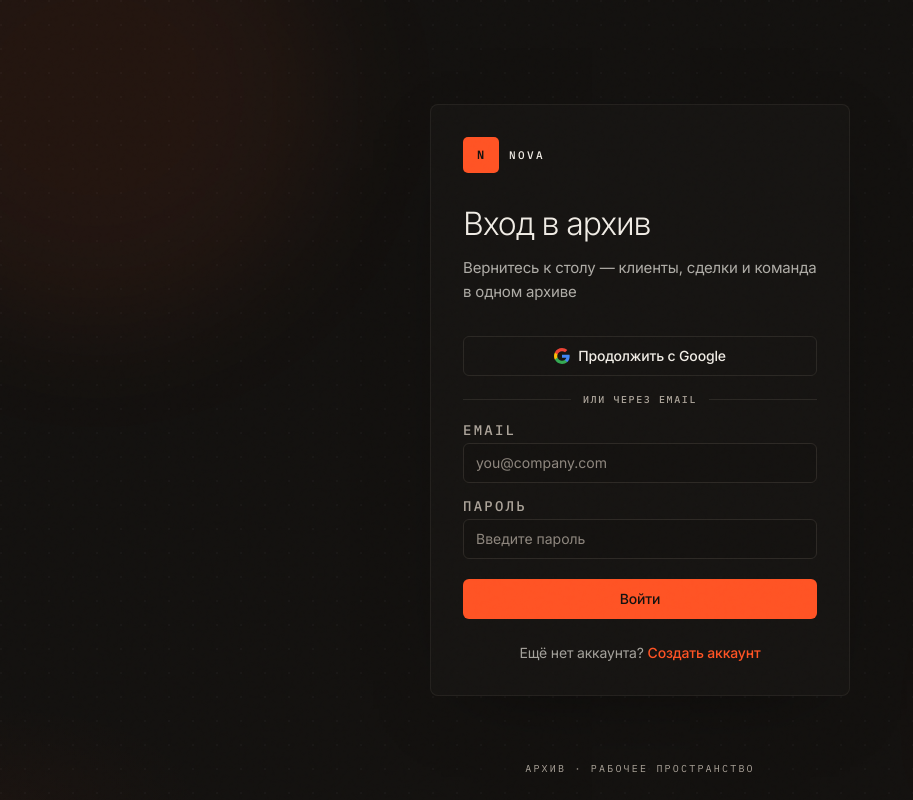
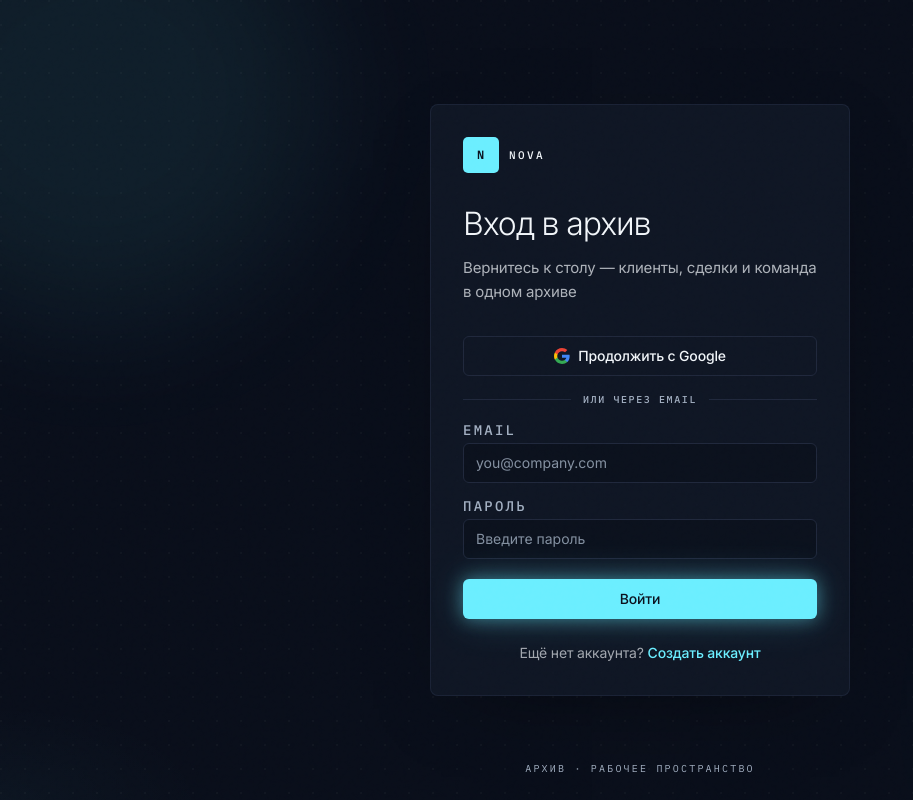
Before and after one commit to ansa-music/nova-crm, a React (Vite) app: page /login in a window 1280 px wide. Shown: the whole page, without its empty margins (0-913 px from the left). Built offline with nearby package versions, Linux system fonts and the light colour scheme; no server answers.

Commit message:
Retune Nova OS to a cyan-glow palette and drop vermilion as the default.

```diff
--- a/index.html
+++ b/index.html
@@ -5,7 +5,7 @@
     <link rel="icon" type="image/svg+xml" href="/logo.svg" />
     <meta name="viewport" content="width=device-width, initial-scale=1.0" />
     <meta name="color-scheme" content="dark" />
-    <meta name="theme-color" content="#161310" />
+    <meta name="theme-color" content="#0a1220" />
     <link rel="preconnect" href="https://fonts.googleapis.com" />
     <link rel="preconnect" href="https://fonts.gstatic.com" crossorigin />
     <link
--- a/src/components/common/AccentColorSync.tsx
+++ b/src/components/common/AccentColorSync.tsx
@@ -2,11 +2,11 @@ import { useEffect } from "react";
 import { useWorkspace } from "@/hooks/useWorkspace";
 
 export const ACCENT_PRESETS = [
-  { label: "Вермилион", value: "13 100% 57%" },
-  { label: "Синий", value: "217 91% 60%" },
-  { label: "Зелёный", value: "152 60% 40%" },
-  { label: "Фиолетовый", value: "262 70% 60%" },
-  { label: "Янтарный", value: "38 92% 50%" },
+  { label: "Циан", value: "187 100% 71%" },
+  { label: "Фиолетовый", value: "252 100% 68%" },
+  { label: "Изумруд", value: "164 78% 48%" },
+  { label: "Янтарный", value: "42 96% 62%" },
+  { label: "Малина", value: "340 82% 62%" },
 ] as const;
 
 /** Mount once near the app root. Resets to the default (index.css value) whenever no workspace override is set. */
--- a/src/components/ui/badge.tsx
+++ b/src/components/ui/badge.tsx
@@ -7,7 +7,8 @@ const badgeVariants = cva(
   {
     variants: {
       variant: {
-        default: "border-transparent bg-primary text-primary-foreground",
+        default:
+          "border-transparent bg-primary text-primary-foreground shadow-[0_0_14px_hsl(var(--primary)/0.45),0_0_28px_hsl(var(--primary)/0.18)]",
         secondary: "border-transparent bg-secondary text-secondary-foreground",
         destructive: "border-transparent bg-destructive text-destructive-foreground",
         success: "border-transparent bg-success/15 text-success",
--- a/src/components/ui/button.tsx
+++ b/src/components/ui/button.tsx
@@ -4,11 +4,12 @@ import { cva, type VariantProps } from "class-variance-authority";
 import { cn } from "@/utils/cn";
 
 const buttonVariants = cva(
-  "inline-flex items-center justify-center gap-2 whitespace-nowrap rounded-md text-sm font-medium transition-colors duration-200 ease-out focus-visible:outline-none focus-visible:ring-1 focus-visible:ring-ring disabled:pointer-events-none disabled:opacity-50",
+  "inline-flex items-center justify-center gap-2 whitespace-nowrap rounded-md text-sm font-medium transition-colors duration-200 ease-out focus-visible:outline-none focus-visible:ring-1 focus-visible:ring-ring focus-visible:shadow-[0_0_0_1px_hsl(var(--primary)/0.7),0_0_22px_hsl(var(--primary)/0.4)] disabled:pointer-events-none disabled:opacity-50",
   {
     variants: {
       variant: {
-        default: "bg-primary text-primary-foreground hover:bg-primary/90",
+        default:
+          "bg-primary text-primary-foreground shadow-[0_0_18px_hsl(var(--primary)/0.45),0_0_40px_hsl(var(--primary)/0.18)] hover:bg-primary/90 hover:shadow-[0_0_24px_hsl(var(--primary)/0.55),0_0_48px_hsl(var(--primary)/0.22)]",
         destructive: "bg-destructive text-destructive-foreground hover:bg-destructive/90",
         outline: "border border-border bg-transparent hover:border-primary/40 hover:text-primary",
         secondary: "bg-secondary text-secondary-foreground hover:bg-secondary/80",
--- a/src/index.css
+++ b/src/index.css
@@ -4,50 +4,49 @@
 
 @layer base {
   /*
-    Design tokens — "Архив" identity, refined:
-    warm near-black, off-white ink, vermilion #FF4A22 spent sparingly,
-    hairline borders, Inter (optical sizes) + IBM Plex Mono eyebrows.
-    Light mode is a fallback; the product identity is the dark palette.
+    Design tokens — Nova OS:
+    deep navy ground, cyan glow primary (#6EE7FF), violet secondary.
+    Light mode is a cooler fallback of the same identity.
   */
   :root {
-    --background: 36 22% 97%;
-    --foreground: 30 15% 12%;
+    --background: 210 40% 97%;
+    --foreground: 222 47% 11%;
 
-    --card: 36 28% 99%;
-    --card-foreground: 30 15% 12%;
+    --card: 210 36% 99%;
+    --card-foreground: 222 47% 11%;
 
-    --popover: 36 30% 99%;
-    --popover-foreground: 30 15% 12%;
+    --popover: 210 40% 99%;
+    --popover-foreground: 222 47% 11%;
 
-    --primary: 13 100% 57%;
-    --primary-foreground: 36 22% 98%;
+    --primary: 187 90% 32%;
+    --primary-foreground: 210 40% 99%;
 
-    --secondary: 36 16% 94%;
-    --secondary-foreground: 30 15% 12%;
+    --secondary: 252 70% 58%;
+    --secondary-foreground: 210 40% 99%;
 
-    --muted: 36 14% 93%;
-    --muted-foreground: 30 8% 42%;
+    --muted: 214 28% 92%;
+    --muted-foreground: 215 16% 38%;
 
-    --accent: 36 16% 92%;
-    --accent-foreground: 13 80% 40%;
+    --accent: 214 32% 91%;
+    --accent-foreground: 187 80% 28%;
 
-    --destructive: 4 78% 50%;
-    --destructive-foreground: 36 22% 98%;
+    --destructive: 340 72% 46%;
+    --destructive-foreground: 0 0% 100%;
 
-    --success: 142 55% 36%;
+    --success: 164 70% 32%;
     --success-foreground: 0 0% 100%;
 
-    --warning: 38 85% 48%;
-    --warning-foreground: 30 15% 12%;
+    --warning: 38 92% 42%;
+    --warning-foreground: 222 47% 11%;
 
-    --border: 36 12% 88%;
-    --input: 36 12% 88%;
-    --ring: 13 100% 57%;
+    --border: 214 24% 86%;
+    --input: 214 24% 86%;
+    --ring: 187 90% 32%;
 
-    --sidebar: 36 18% 96%;
-    --sidebar-foreground: 30 10% 35%;
-    --sidebar-border: 36 12% 88%;
-    --sidebar-accent: 36 14% 92%;
+    --sidebar: 210 32% 96%;
+    --sidebar-foreground: 215 16% 38%;
+    --sidebar-border: 214 24% 86%;
+    --sidebar-accent: 214 28% 92%;
 
     --radius: 0.5rem;
     --os-radius: 22px;
@@ -58,44 +57,44 @@
   }
 
   .dark {
-    --background: 30 12% 6.5%;
-    --foreground: 38 28% 92%;
+    --background: 222 47% 7%;
+    --foreground: 210 40% 96%;
 
-    --card: 30 11% 8.5%;
-    --card-foreground: 38 28% 92%;
+    --card: 222 40% 11%;
+    --card-foreground: 210 40% 96%;
 
-    --popover: 30 12% 8%;
-    --popover-foreground: 38 28% 92%;
+    --popover: 222 42% 10%;
+    --popover-foreground: 210 40% 96%;
 
-    --primary: 13 100% 57%;
-    --primary-foreground: 30 12% 7%;
+    --primary: 187 100% 71%;
+    --primary-foreground: 222 47% 8%;
 
-    --secondary: 30 10% 12%;
-    --secondary-foreground: 38 28% 92%;
+    --secondary: 252 100% 68%;
+    --secondary-foreground: 222 47% 8%;
 
-    --muted: 30 9% 11.5%;
-    --muted-foreground: 34 10% 64%;
+    --muted: 217 33% 17%;
+    --muted-foreground: 214 20% 70%;
 
-    --accent: 30 10% 13.5%;
-    --accent-foreground: 38 24% 94%;
+    --accent: 217 33% 17%;
+    --accent-foreground: 187 100% 82%;
 
-    --destructive: 4 72% 56%;
-    --destructive-foreground: 36 14% 96%;
+    --destructive: 340 82% 62%;
+    --destructive-foreground: 0 0% 100%;
 
-    --success: 142 42% 46%;
-    --success-foreground: 0 0% 100%;
+    --success: 164 78% 48%;
+    --success-foreground: 222 47% 8%;
 
-    --warning: 38 85% 55%;
-    --warning-foreground: 36 14% 10%;
+    --warning: 42 96% 62%;
+    --warning-foreground: 222 47% 8%;
 
-    --border: 32 10% 15.5%;
-    --input: 32 10% 16%;
-    --ring: 13 100% 57%;
+    --border: 222 30% 18%;
+    --input: 222 30% 18%;
+    --ring: 187 100% 71%;
 
-    --sidebar: 30 12% 6.5%;
-    --sidebar-foreground: 36 10% 64%;
-    --sidebar-border: 32 10% 13%;
-    --sidebar-accent: 30 10% 11%;
+    --sidebar: 222 47% 7%;
+    --sidebar-foreground: 214 20% 72%;
+    --sidebar-border: 222 30% 16%;
+    --sidebar-accent: 217 33% 14%;
   }
 
   * {
@@ -137,6 +136,9 @@
 
   :focus-visible {
     outline: none;
+    box-shadow:
+      0 0 0 1px hsl(var(--primary) / 0.75),
+      0 0 22px hsl(var(--primary) / 0.38);
   }
 
   .eyebrow {
@@ -175,7 +177,8 @@
     @apply bg-sidebar-accent/80 text-foreground;
   }
   .nav-link-active {
-    @apply bg-sidebar-accent text-foreground;
+    @apply text-foreground;
+    text-shadow: 0 0 18px hsl(var(--primary) / 0.55);
   }
   .nav-link-active::before {
     content: "";
@@ -186,7 +189,9 @@
     width: 2px;
     border-radius: 999px;
     background: hsl(var(--primary));
-    box-shadow: 0 0 10px hsl(var(--primary) / 0.55);
+    box-shadow:
+      0 0 10px hsl(var(--primary) / 0.95),
+      0 0 22px hsl(var(--primary) / 0.55);
   }
 
   .desk-cluster {
@@ -237,6 +242,12 @@
 }
 
 @layer utilities {
+  .glow-primary {
+    box-shadow:
+      0 0 0 1px hsl(var(--primary) / 0.35),
+      0 0 18px hsl(var(--primary) / 0.42),
+      0 0 42px hsl(var(--primary) / 0.18);
+  }
   .glass {
     @apply bg-white/70 dark:bg-white/[0.04] backdrop-blur-xl border border-white/20 dark:border-white/10;
   }
--- a/tailwind.config.js
+++ b/tailwind.config.js
@@ -85,7 +85,7 @@ export default {
         subtle: "0 1px 0 hsl(var(--foreground) / 0.04)",
         card: "0 1px 0 hsl(var(--foreground) / 0.04)",
         popover: "0 16px 40px -18px rgb(0 0 0 / 0.55), 0 0 0 1px hsl(var(--border))",
-        glow: "0 0 0 1px hsl(var(--primary) / 0.22)",
+        glow: "0 0 18px hsl(var(--primary) / 0.42), 0 0 42px hsl(var(--primary) / 0.18)",
       },
       transitionTimingFunction: {
         out: "cubic-bezier(0.16, 1, 0.3, 1)",
```
